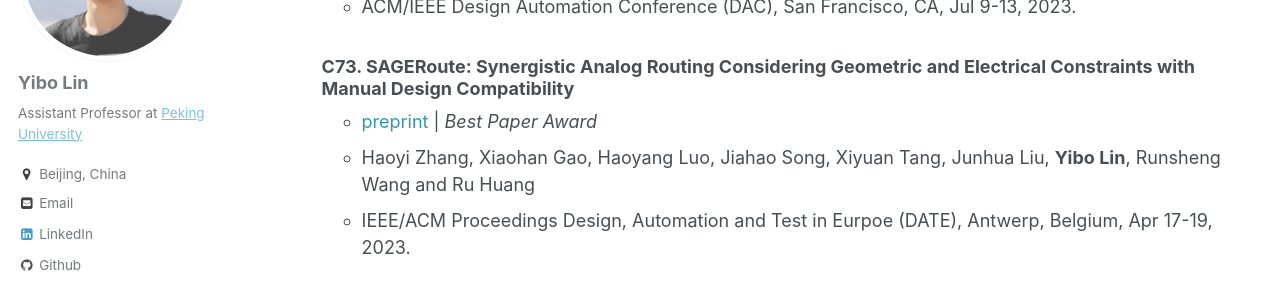
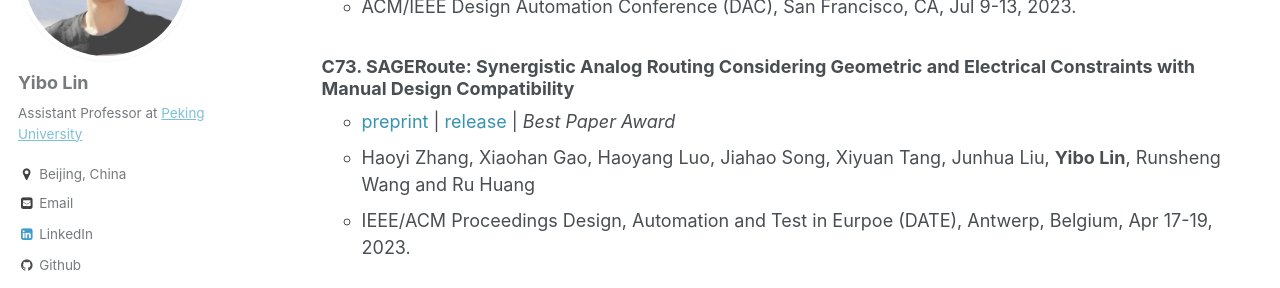
Before and after one commit to limbo018/limbo018.github.io, a Jekyll site: the page built from _pages/publications.md, in a window 1280 px wide and 900 px high, scrolled down 8815 px. Shown: the part 149-437 px from the top of the window. Built offline with Jekyll 4.4.1, drawn with Linux system fonts in a browser that asks for light colours; some web fonts are replaced.

Commit message:
update date23 release link

```diff
--- a/_pages/publications.md
+++ b/_pages/publications.md
@@ -284,7 +284,7 @@ Conference Papers
      * ACM/IEEE Design Automation Conference (DAC), San Francisco, CA, Jul 9-13, 2023.
 
   ### C73. SAGERoute: Synergistic Analog Routing Considering Geometric and Electrical Constraints with Manual Design Compatibility
-     * <a href="/publications/papers/ANALOG_DATE2023_Zhang.pdf" style="color:#3793ae">preprint</a> \| *Best Paper Award*
+     * <a href="/publications/papers/ANALOG_DATE2023_Zhang.pdf" style="color:#3793ae">preprint</a> \| <a href="https://github.com/PKU-IDEA/SAGERoute" style="color:#3793ae">release</a> \| *Best Paper Award*
      * Haoyi Zhang, Xiaohan Gao, Haoyang Luo, Jiahao Song, Xiyuan Tang, Junhua Liu, **Yibo Lin**, Runsheng Wang and Ru Huang
      * IEEE/ACM Proceedings Design, Automation and Test in Eurpoe (DATE), Antwerp, Belgium, Apr 17-19, 2023.
 
--- a/ref/publications.bib
+++ b/ref/publications.bib
@@ -958,7 +958,7 @@
   day       = {17--19},
   address={Antwerp, Belgium},
   publishlink={},
-  annotateweb={([limbo018.github.io/papers/ANALOG_DATE2023_Zhang.pdf preprint])(*Best Paper Award*)},
+  annotateweb={([limbo018.github.io/papers/ANALOG_DATE2023_Zhang.pdf preprint])([https://github.com/PKU-IDEA/SAGERoute release])(*Best Paper Award*)},
   annotatecv={(\textbf{Best Paper Award})},
 }
 @inproceedings{SIM_DAC2023_Guo,
```
Also changed, not shown: _includes/publications_cv.md (+1 -1 lines), 2 other files.
